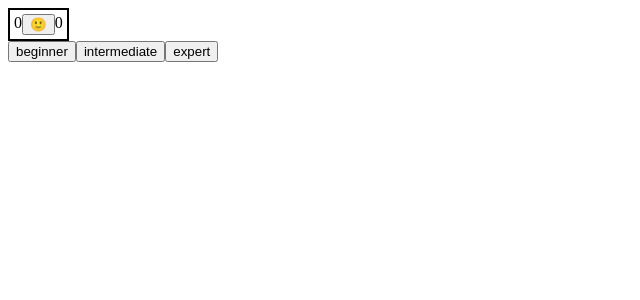
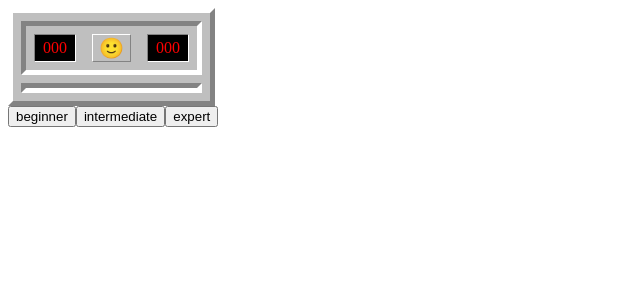
Before and after one commit to iamtimleonard/portfolio, a Next.js app: page /games/minesweeper in a window 1280 px wide. Shown: the top 300 px of the page, without its empty margins (0-640 px from the left). Built offline with nearby package versions, Linux system fonts and the light colour scheme.

Commit message:
feat(styles): make it look like minesweeper

```diff
--- a/app/games/minesweeper/minesweeper.module.css
+++ b/app/games/minesweeper/minesweeper.module.css
@@ -1,6 +1,19 @@
 .board {
-  border: 1px solid black;
+  background-color: #bfbfbf;
+  padding: 0.5rem;
+  border-top: 5px solid white;
+  border-left: 5px solid white;
+  border-right: 5px solid #838383;
+  border-bottom: 5px solid #838383;
   width: fit-content;
+}
+
+.field {
+  border-bottom: 5px solid white;
+  border-right: 5px solid white;
+  border-left: 5px solid #838383;
+  border-top: 5px solid #838383;
+  margin-top: 0.5rem;
 }
 
 .row {
@@ -44,8 +57,32 @@
 }
 
 .statusBar {
-  border: 1px solid black;
+  border-bottom: 5px solid white;
+  border-right: 5px solid white;
+  border-left: 5px solid #838383;
+  border-top: 5px solid #838383;
   display: flex;
   justify-content: space-between;
-  padding: 0.25rem;
+  background-color: #bfbfbf;
 }
+
+.counter {
+  margin: 0.5rem;
+  background-color: black;
+  color: red;
+  padding: 0.25rem 0.5rem;
+  border-bottom: 1px solid white;
+  border-right: 1px solid white;
+  border-left: 1px solid #838383;
+  border-top: 1px solid #838383;
+}
+
+.initializer {
+  margin: 0.5rem;
+  border-top: 0.1rem solid white;
+  border-left: 0.1rem solid white;
+  border-right: 0.1rem solid #838383;
+  border-bottom: 0.1rem solid #838383;
+  background-color: #bfbfbf;
+  font-size: 1.25rem;
+}
--- a/app/games/minesweeper/page.tsx
+++ b/app/games/minesweeper/page.tsx
@@ -50,6 +50,13 @@ function Row({ row, rowNum, onTileClick, onRightClick }) {
 }
 
 function StatusBar({ gameState, initializeGame }) {
+  const formatCountForCounter = (count: number) => {
+    const res = ["0", "0", "0"];
+    const current = count.toString().split("").reverse();
+    current.forEach((digit, idx) => (res[idx] = digit));
+    return res.reverse();
+  };
+
   const minesLeft = gameState.layout
     .flat()
     .reduce(
@@ -63,9 +70,16 @@ function StatusBar({ gameState, initializeGame }) {
 
   return (
     <div className={styles.statusBar}>
-      <div>{minesLeft < 0 ? 0 : minesLeft}</div>
+      <div className={styles.counter}>
+        {minesLeft < 0
+          ? formatCountForCounter(0)
+          : formatCountForCounter(minesLeft)}
+      </div>
       <div>
-        <button onClick={(event) => initializeGame()}>
+        <button
+          onClick={(event) => initializeGame()}
+          className={styles.initializer}
+        >
           {gameState.status === "lost"
             ? "😵"
             : gameState.status === "won"
@@ -73,7 +87,9 @@ function StatusBar({ gameState, initializeGame }) {
             : "🙂"}
         </button>
       </div>
-      <div>{gameState.time}</div>
+      <div className={styles.counter}>
+        {formatCountForCounter(gameState.time)}
+      </div>
     </div>
   );
 }
@@ -189,6 +205,7 @@ function Page() {
     <>
       <article className={styles.board}>
         <StatusBar gameState={gameState} initializeGame={initializeGame} />
+        <div className={styles.field}>
           {gameState.layout.map((row, idx) => {
             return (
               <Row
@@ -200,6 +217,7 @@ function Page() {
               />
             );
           })}
+        </div>
       </article>
       <button onClick={() => updateConfig("beginner")}>beginner</button>
       <button onClick={() => updateConfig("intermediate")}>intermediate</button>
```
Lines whose indentation alone changed are shown as unchanged.
